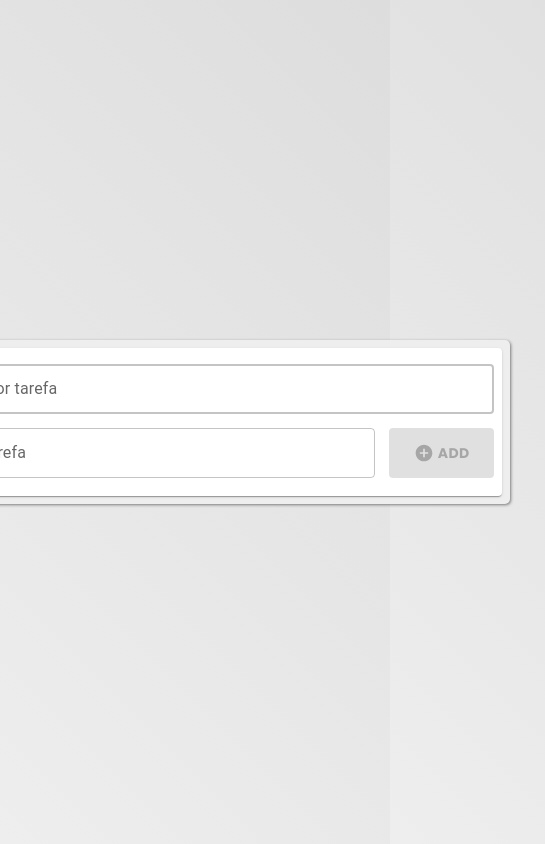
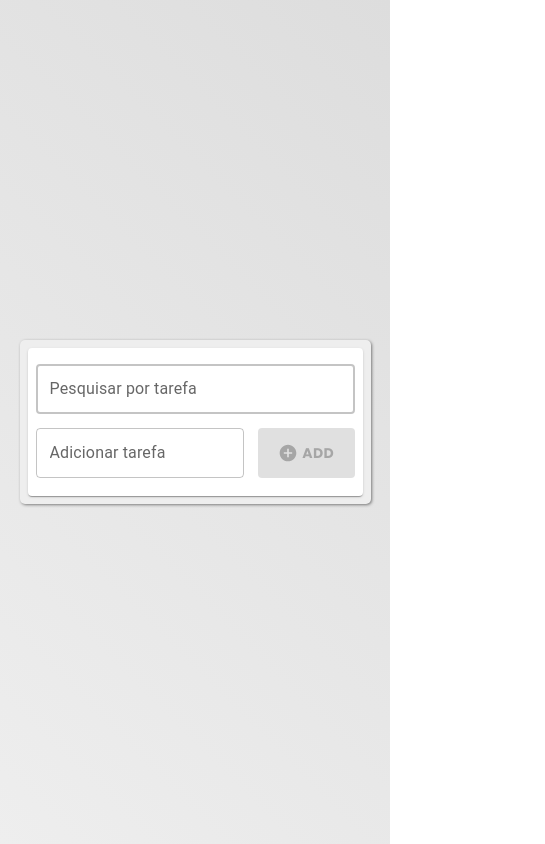
Before and after one commit to gabriell-c/To-do-list, a React (Create React App) app: page / in a window 390 px wide. Shown: the whole page, 545 px wide, since content can reach past the window. Built offline with nearby package versions, Linux system fonts and the light colour scheme.

Commit message:
arrumando a responsividade

```diff
--- a/src/components/Style.js
+++ b/src/components/Style.js
@@ -11,8 +11,8 @@ export  const All = styled.div`
 export const Container = styled.div`
     overflow-y: auto;
     max-height: 98vh;
-    width: 700px;
-    max-width: 90%;
+    width: 90vw;
+    max-width: 700px;
     padding: .5em;
     background: #eee;
     border-radius: 5px;
@@ -30,7 +30,7 @@ export const Container = styled.div`
             overflow: hidden;
             text-overflow: ellipsis;
             white-space: nowrap;
-            max-width: 100%;
+            max-width: 90%;
         }
     }
 `
```
